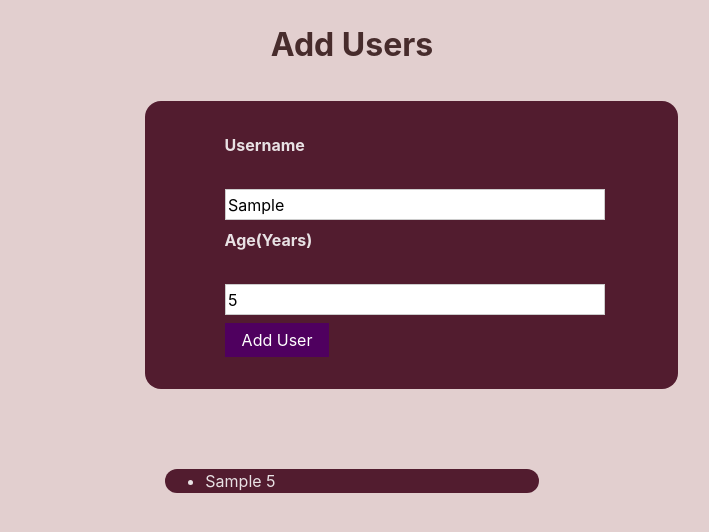
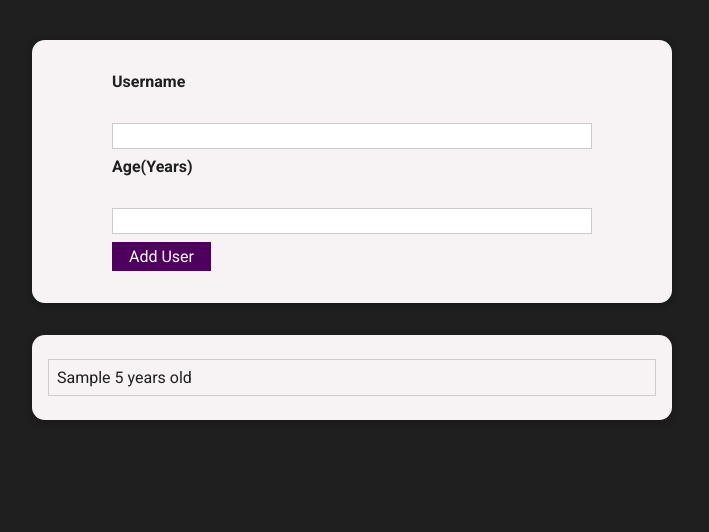
Before and after one commit to kraft-aka/add-users-react, a React (Vite) app: page / in a window 1280 px wide. Both pictures are taken after typing "Sample", "5" into the empty fields and a click on the button "Add User". Shown: the top 532 px of the page, without its empty margins (288-997 px from the left). Built offline with nearby package versions, Linux system fonts and the light colour scheme.

Commit message:
refactor code

```diff
--- a/src/App.css
+++ b/src/App.css
@@ -1,11 +1,18 @@
+
+@import url('https://fonts.googleapis.com/css2?family=JetBrains+Mono:wght@400;700&family=Roboto:wght@400;700&display=swap');
+
+
+* {
+  box-sizing: border-box;
+}
+
 body {
   display: flex;
-  background-color: #e2cfcf;
+  background-color: #1f1f1f;
   flex-direction: column;
   overflow: hidden;
+  color: #1f1f1f;
+  font-family: 'JetBrains Mono', monospace;
+  font-family: 'Roboto', sans-serif;
+
 }
-
-h1 {
-  color: #472c2c;
-  text-align: center;
-}
--- a/src/App.jsx
+++ b/src/App.jsx
@@ -8,14 +8,14 @@ function App() {
 
   function addUser(newUser) {
     setUser((prevUser) => {
-      return [newUser, ...prevUser];
+      return [...prevUser, newUser];
     });
+    console.log(user)
   }
 
 
   return (
     <>
-      <h1>Add Users</h1>
       <AddUser onAddUser={addUser} />
       <UsersList data={user} />
     </>
--- a/src/components/AddUser.css
+++ b/src/components/AddUser.css
@@ -22,5 +22,5 @@
 
 .input input:focus {
   outline: none;
-  border-color: #4f005f;
+  border-color: #e7d9d9c2;
 }
--- a/src/components/AddUser.jsx
+++ b/src/components/AddUser.jsx
@@ -4,8 +4,10 @@ import Button from "./Button";
 import "./AddUser.css";
 import ErrorModal from "./ErrorModal";
 
+const userInfo = { userName: "", userAge: "" };
+
 export default function AddUser(props) {
-  const [userData, setUserData] = useState({ userName: "", userAge: "" });
+  const [userData, setUserData] = useState(userInfo);
   const [showModal, setShowModal] = useState(false);
 
   function changeHandler(input, value) {
@@ -20,19 +22,22 @@ export default function AddUser(props) {
   function submitHandler(e) {
     e.preventDefault();
     if (!userData.userName || !userData.userAge) return setShowModal(true);
+    if (+userData.userAge < 1) return setShowModal(true);
     props.onAddUser(userData);
-    console.log(userData);
+    setUserData(userInfo);
+    //console.log(userData);
   }
 
   return (
     <Card className="input">
       <form onSubmit={submitHandler}>
-        <label htmlFor="userName" className="label">
+        <label htmlFor="username" className="label">
           Username
         </label>
         <input
           className="input"
           type="text"
+          id="username"
           onChange={(e) => changeHandler("userName", e.target.value)}
           value={userData.userName}
         />
@@ -42,12 +47,18 @@ export default function AddUser(props) {
         <input
           className="input"
           type="number"
+          id="age"
           onChange={(e) => changeHandler("userAge", e.target.value)}
           value={userData.userAge}
         />
-        <Button>Add User</Button>
+        <Button type="submit">Add User</Button>
       </form>
-      {showModal && <ErrorModal showModal={showModal} closeModal={()=> setShowModal(false)}/>}
+      {showModal && (
+        <ErrorModal
+          showModal={showModal}
+          closeModal={() => setShowModal(false)}
+        />
+      )}
     </Card>
   );
 }
--- a/src/components/Button.jsx
+++ b/src/components/Button.jsx
@@ -1,8 +1,14 @@
-import React from 'react'
-import './Button.css'
+import React from "react";
+import "./Button.css";
 
 export default function Button(props) {
   return (
-      <button className='button' type='submit'>{props.children}</button>
-  )
+    <button
+      className="button"
+      type={props.type || "button"}
+      onClick={props.onClick}
+    >
+      {props.children}
+    </button>
+  );
 }
--- a/src/components/Card.css
+++ b/src/components/Card.css
@@ -1,7 +1,5 @@
 .card {
-  margin: 5rem auto;
-  width: 90%;
-  max-width: 40rem;
-  border-radius: 1em;
-  background-color: #521c2f;
+  border-radius: 0.8em;
+  background-color: #f7f2f4;
+  box-shadow: 0 2px 8px rgba(0,0,0, 0.26);
 }
--- a/src/components/UsersList.jsx
+++ b/src/components/UsersList.jsx
@@ -1,13 +1,14 @@
 import React from "react";
 import Card from "./Card";
+import './UsersList.css'
 
 export default function UsersList(props) {
   return (
-    <Card className="users" >
-      {props.data.map((item) => (
+    <Card className="users">
+      {props.data.map((user) => (
         <ul>
-          <li key={Number(item.userAge) + 1}>
-            {item.userName} {item.userAge}
+          <li>
+            {user.userName} {user.userAge} years old
           </li>
         </ul>
       ))}
--- a/src/index.css
+++ b/src/index.css
@@ -1,11 +1,11 @@
-:root {
+/* :root {
   font-family: Inter, system-ui, Avenir, Helvetica, Arial, sans-serif;
   line-height: 1.5;
   font-weight: 400;
 
   color-scheme: light dark;
   color: rgba(255, 255, 255, 0.87);
-  background-color: #242424;
+
 
   font-synthesis: none;
   text-rendering: optimizeLegibility;
@@ -21,4 +21,4 @@ body {
   place-items: center;
   min-width: 320px;
   min-height: 100vh;
-}
+} */
```
